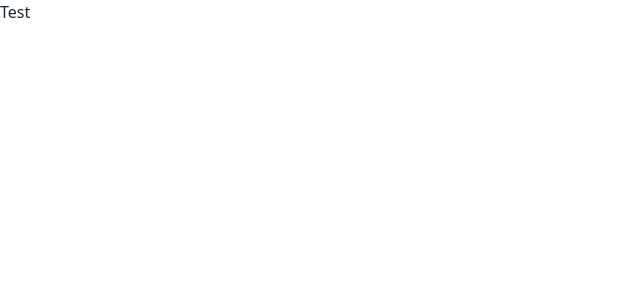
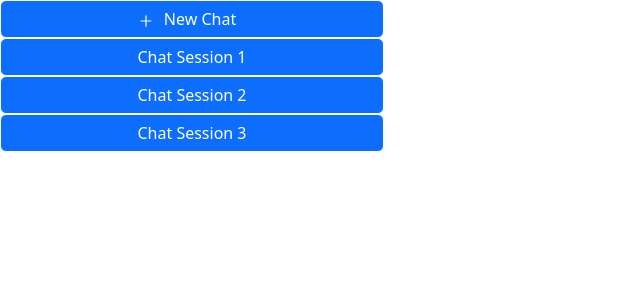
Before and after one commit to HackEDGigachat/gigachat_frontend, a React (Create React App) app in the folder frontend/: page /test in a window 1280 px wide. Shown: the top 300 px of the page, without its empty margins (0-640 px from the left). Built offline with nearby package versions, Linux system fonts and the light colour scheme.

Commit message:
Updated chatpage and python backend

```diff
--- a/frontend/package.json
+++ b/frontend/package.json
@@ -2,14 +2,17 @@
   "name": "frontend",
   "version": "0.1.0",
   "private": true,
+  "proxy": "http://localhost:5000",
   "dependencies": {
     "@testing-library/jest-dom": "^5.16.5",
     "@testing-library/react": "^13.4.0",
     "@testing-library/user-event": "^13.5.0",
+    "axios": "^1.2.2",
     "bootstrap": "^5.2.3",
     "react": "^18.2.0",
     "react-bootstrap": "^2.7.0",
     "react-dom": "^18.2.0",
+    "react-icons": "^4.7.1",
     "react-router-dom": "^6.6.1",
     "react-scripts": "5.0.1",
     "web-vitals": "^2.1.4"
--- a/frontend/src/App.css
+++ b/frontend/src/App.css
@@ -36,3 +36,59 @@
     transform: rotate(360deg);
   }
 }
+
+
+.clearfix::after {
+  content: "";
+  clear: both;
+  display: table;
+}
+.Left_panel {
+  display: flex;
+  flex-direction: column;
+  width:30%;
+  height:auto;
+  float:left;
+  class: clearfix;
+
+}
+
+
+
+.tab {
+  overflow: hidden;
+  border: 1px solid #ccc;
+  background-color: #f1f1f1;
+}
+
+/* Style the buttons that are used to open the tab content */
+.tab button {
+  background-color: inherit;
+  float: left;
+  border: none;
+  outline: none;
+  cursor: pointer;
+  padding: 14px 16px;
+  transition: 0.3s;
+}
+
+/* Change background color of buttons on hover */
+.tab button:hover {
+  background-color: #ddd;
+}
+
+/* Create an active/current tablink class */
+.tab button.active {
+  background-color: #ccc;
+}
+
+/* Style the tab content */
+.tabcontent {
+
+  display:none;
+  padding: 6px 12px;
+  border: 1px solid #ccc;
+  border-top: none;
+  border-color: black;
+
+}
--- a/frontend/src/App.js
+++ b/frontend/src/App.js
@@ -5,6 +5,7 @@ import React, { Component } from 'react';
 import Test from "./pages/test.js"
 import Login from "./pages/login.js"
 import { BrowserRouter as Router, Route, Routes} from "react-router-dom"
+
 function App() {
   return (
 
--- a/frontend/src/pages/test.js
+++ b/frontend/src/pages/test.js
@@ -1,12 +1,100 @@
-import React from "react";
+import React, {Component} from "react";
 import { Link } from "react-router-dom";
+import '../App.css';
+import Button from 'react-bootstrap/Button';
+import { AiOutlinePlus } from 'react-icons/ai';
+import WindowSize from "./windowSize";
+import { useState, useEffect } from 'react';
+import FetchData from "./fetchData";
+class Test extends Component {
 
-function Test(){
-    return (
-        <div>
-            Test
-        </div>
-    )
+    state = {
+    screenHeight: 0,
+    screenWidth: 0,
+    };
+
+    chatProperty = {
+        float: 'right',
+        height: '100%',
+        width: `65%`,
+
+     };
+
+
+
+    handleTabs(buttonName) {
+
+
+        let i, tabcontent, tablinks = 0;
+        tabcontent = document.getElementsByClassName("tabcontent");
+        for (i = 0; i < tabcontent.length; i++) {
+            tabcontent[i].style.display = "none";
+          }
+
+
+        tablinks = document.getElementsByClassName("tablinks");
+        for (i = 0; i < tablinks.length; i++) {
+        tablinks[i].className = tablinks[i].className.replace(" active", "");
+        }
+
+        const chatBox = document.getElementById(buttonName);
+        chatBox.style.display = "block";
+
+      }
+
+      handleWindowSize = (screenHeight, screenWidth) => {
+
+        this.setState({ screenHeight, screenWidth });
+      }
+
+
+
+
+    render() {
+        return (
+            // main parent div
+            <div style={{ height: '100%' }}>
+
+
+
+
+                    <div className="Left_panel">
+                    <React.Fragment>
+                    <Button variant="primary" style={{"borderColor":"white"}} >
+                    <AiOutlinePlus style={{"position":"relative","right":"10px"}}></AiOutlinePlus>
+                        New Chat</Button>
+                    <Button variant="primary" style={{"borderColor":"white"}} onClick={() => this.handleTabs("alpha")}>Chat Session 1</Button>
+                    <Button variant="primary" style={{"borderColor":"white"}} onClick={() => this.handleTabs("beta")}> Chat Session 2</Button>
+                    <Button variant="primary" style={{"borderColor":"white"}} onClick={() => this.handleTabs("gamma")}> Chat Session 3</Button>
+
+                    </React.Fragment>
+                    </div>
+
+
+                <div id="alpha" className="tabcontent" style={this.chatProperty}>
+                    <h3>Chat session 1</h3>
+                    <FetchData/>
+                </div>
+
+                <div id="beta" className="tabcontent" style={this.chatProperty}>
+                    <h3>Chat Session 2</h3>
+                    <p>Context</p>
+                </div>
+
+                <div id="gamma" className="tabcontent" style={this.chatProperty}>
+                    <h3>Chat Session 3</h3>
+                    <p>Context</p>
+                </div>
+
+
+
+
+
+
+            </div>
+            //main parent div closing
+        );
+    }
 }
 
-export default Test
+export default Test;
```
Also changed, not shown: 2 other files (tests, documents, lock files or other folders).
